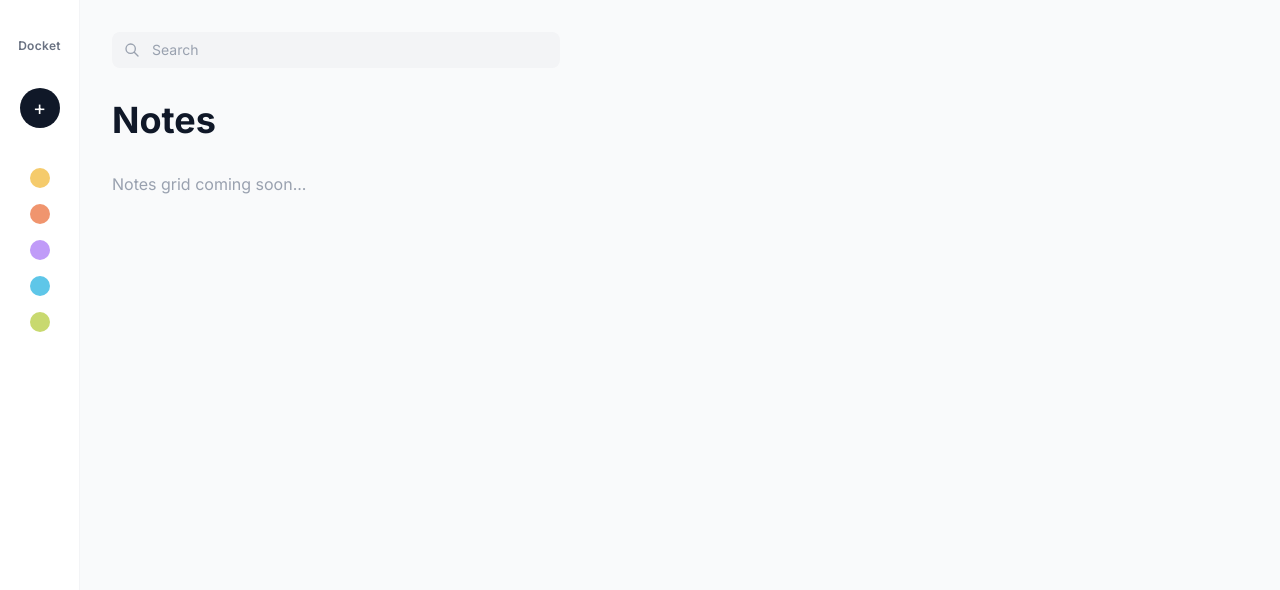
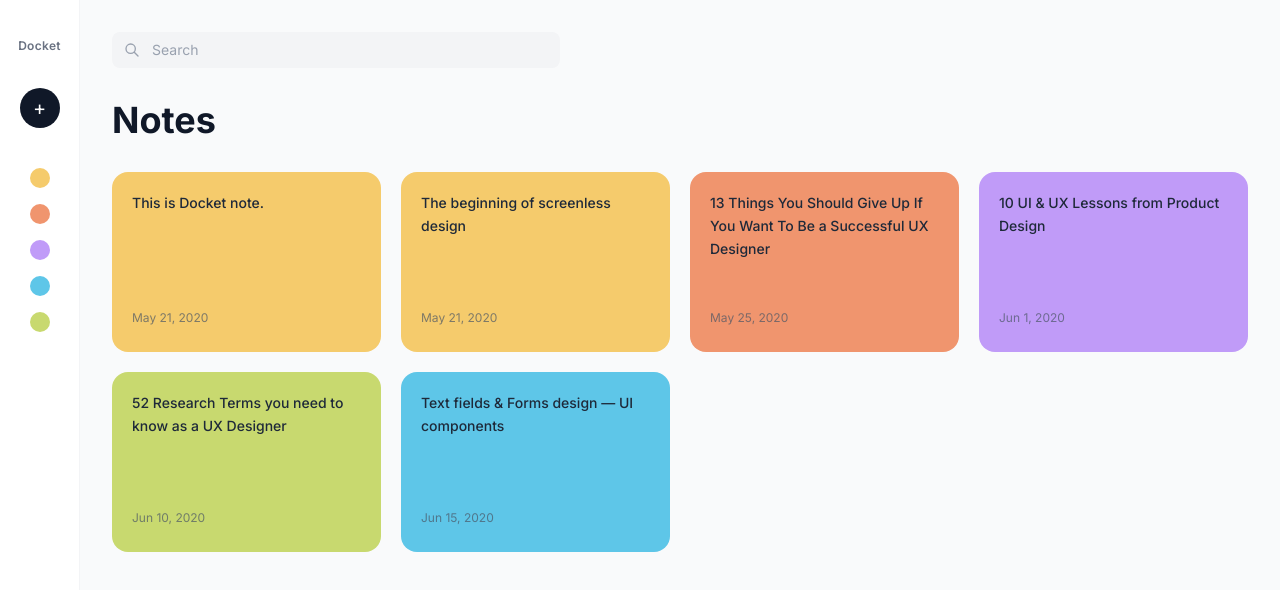
Before and after one commit to viktoralyoshin/notes, a React (Vite) app in the folder notes-front/: page / in a window 1280 px wide. Shown: the top 590 px of the page. Built offline with nearby package versions, Linux system fonts and the light colour scheme.

Commit message:
feat: add NoteCard and NoteGrid components with color-coded cards and empty state

```diff
--- a/notes-front/src/App.tsx
+++ b/notes-front/src/App.tsx
@@ -1,16 +1,38 @@
-import { NotesProvider } from './store/notesContext'
+import { NotesProvider, useNotes } from './store/notesContext'
 import Layout from './components/Layout/Layout'
+import NoteGrid from './components/NoteGrid/NoteGrid'
+import type { Note } from './types'
 
-function App() {
+function NotesApp() {
+  const { filteredNotes, dispatch } = useNotes()
+
   const handleAddNote = () => {
     // TODO: implement note creation modal
   }
 
+  const handleEdit = (_note: Note) => {
+    // TODO: implement note editing modal
+  }
+
+  const handleDelete = (id: string) => {
+    dispatch({ type: 'DELETE_NOTE', payload: id })
+  }
+
+  return (
+    <Layout onAddNote={handleAddNote}>
+      <NoteGrid
+        notes={filteredNotes}
+        onEdit={handleEdit}
+        onDelete={handleDelete}
+      />
+    </Layout>
+  )
+}
+
+function App() {
   return (
     <NotesProvider>
-      <Layout onAddNote={handleAddNote}>
-        <p className="text-gray-400">Notes grid coming soon...</p>
-      </Layout>
+      <NotesApp />
     </NotesProvider>
   )
 }
--- /dev/null
+++ b/notes-front/src/components/NoteCard/NoteCard.tsx
@@ -0,0 +1,78 @@
+import type { Note } from '../../types'
+import { NOTE_COLORS } from '../../types'
+
+interface NoteCardProps {
+  note: Note
+  onEdit: (note: Note) => void
+  onDelete: (id: string) => void
+}
+
+function formatDate(dateStr: string): string {
+  const date = new Date(dateStr)
+  return date.toLocaleDateString('en-US', {
+    month: 'short',
+    day: 'numeric',
+    year: 'numeric',
+  })
+}
+
+export default function NoteCard({ note, onEdit, onDelete }: NoteCardProps) {
+  return (
+    <div
+      className={`${NOTE_COLORS[note.color].bg} rounded-2xl p-5 min-h-[180px] flex flex-col justify-between relative group transition-transform hover:scale-[1.02] cursor-pointer`}
+      onClick={() => onEdit(note)}
+    >
+      {/* Content */}
+      <div className="flex-1">
+        <p className="text-gray-800 font-medium text-sm leading-relaxed line-clamp-6">
+          {note.title}
+        </p>
+      </div>
+
+      {/* Footer */}
+      <div className="flex items-center justify-between mt-4">
+        <span className="text-xs text-gray-600/70">{formatDate(note.createdAt)}</span>
+
+        <div className="flex gap-2 opacity-0 group-hover:opacity-100 transition-opacity">
+          {/* Edit button */}
+          <button
+            onClick={(e) => {
+              e.stopPropagation()
+              onEdit(note)
+            }}
+            className="w-7 h-7 rounded-full bg-gray-900 text-white flex items-center justify-center hover:bg-gray-700 transition-colors cursor-pointer"
+            aria-label="Edit note"
+          >
+            <svg className="w-3.5 h-3.5" fill="none" stroke="currentColor" viewBox="0 0 24 24">
+              <path
+                strokeLinecap="round"
+                strokeLinejoin="round"
+                strokeWidth={2}
+                d="M15.232 5.232l3.536 3.536m-2.036-5.036a2.5 2.5 0 113.536 3.536L6.5 21.036H3v-3.572L16.732 3.732z"
+              />
+            </svg>
+          </button>
+
+          {/* Delete button */}
+          <button
+            onClick={(e) => {
+              e.stopPropagation()
+              onDelete(note.id)
+            }}
+            className="w-7 h-7 rounded-full bg-red-500 text-white flex items-center justify-center hover:bg-red-600 transition-colors cursor-pointer"
+            aria-label="Delete note"
+          >
+            <svg className="w-3.5 h-3.5" fill="none" stroke="currentColor" viewBox="0 0 24 24">
+              <path
+                strokeLinecap="round"
+                strokeLinejoin="round"
+                strokeWidth={2}
+                d="M6 18L18 6M6 6l12 12"
+              />
+            </svg>
+          </button>
+        </div>
+      </div>
+    </div>
+  )
+}
--- /dev/null
+++ b/notes-front/src/components/NoteGrid/NoteGrid.tsx
@@ -0,0 +1,40 @@
+import type { Note } from '../../types'
+import NoteCard from '../NoteCard/NoteCard'
+
+interface NoteGridProps {
+  notes: Note[]
+  onEdit: (note: Note) => void
+  onDelete: (id: string) => void
+}
+
+export default function NoteGrid({ notes, onEdit, onDelete }: NoteGridProps) {
+  if (notes.length === 0) {
+    return (
+      <div className="flex flex-col items-center justify-center py-20 text-gray-400">
+        <svg className="w-16 h-16 mb-4" fill="none" stroke="currentColor" viewBox="0 0 24 24">
+          <path
+            strokeLinecap="round"
+            strokeLinejoin="round"
+            strokeWidth={1.5}
+            d="M9 12h6m-6 4h6m2 5H7a2 2 0 01-2-2V5a2 2 0 012-2h5.586a1 1 0 01.707.293l5.414 5.414a1 1 0 01.293.707V19a2 2 0 01-2 2z"
+          />
+        </svg>
+        <p className="text-lg font-medium">No notes yet</p>
+        <p className="text-sm mt-1">Click the + button to create your first note</p>
+      </div>
+    )
+  }
+
+  return (
+    <div className="grid grid-cols-1 sm:grid-cols-2 lg:grid-cols-3 xl:grid-cols-4 gap-5">
+      {notes.map((note) => (
+        <NoteCard
+          key={note.id}
+          note={note}
+          onEdit={onEdit}
+          onDelete={onDelete}
+        />
+      ))}
+    </div>
+  )
+}
```
